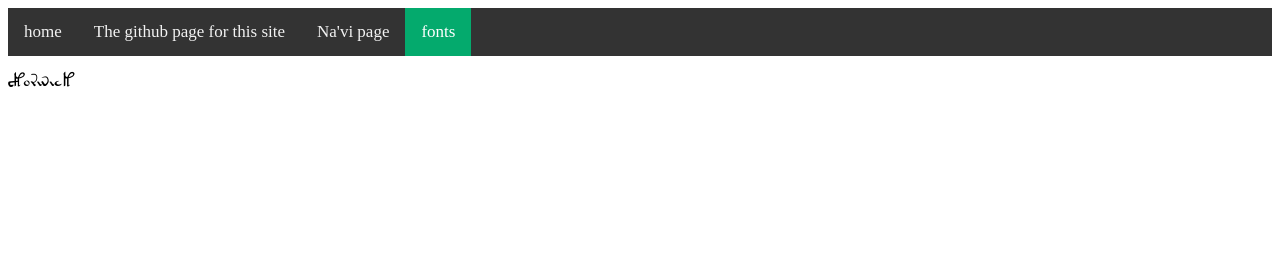
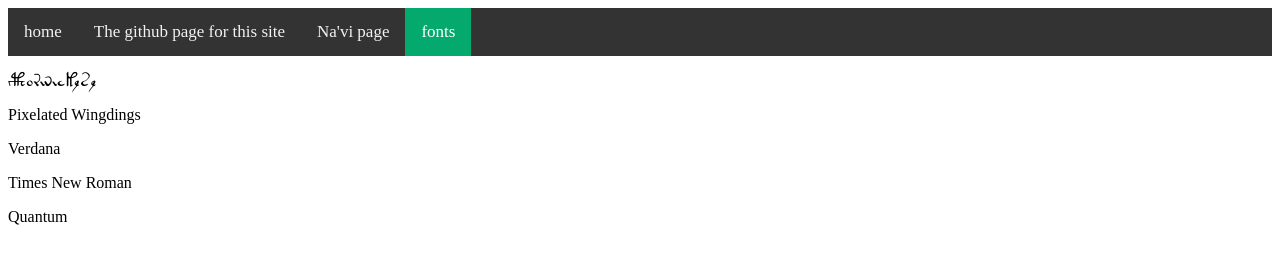
Before and after one commit to Taxolotl/taxolotl.github.io, a plain HTML site: page font-page/index.html in a window 1280 px wide. Drawn offline with Linux system fonts and the light colour scheme.

Commit message:
Update index.html

```diff
--- a/font-page/index.html
+++ b/font-page/index.html
@@ -14,7 +14,11 @@
 		  <a href="https://taxolotl.github.io/Na'vi Page">Na'vi page</a>
 		  <a class="active" href="https://taxolotl.github.io/font-page">fonts</a>
 	  </div>
-    <p class='Voy'>voynich</p>
+	  <p class="Voy">Voynichese</p>
+	  <p class="pWix">Pixelated Wingdings</p>
+	  <p class="Ver">Verdana</p>
+	  <p class="TNR">Times New Roman</p>
+	  <p class="Qua">Quantum</p?
   </body>
 
 
```
